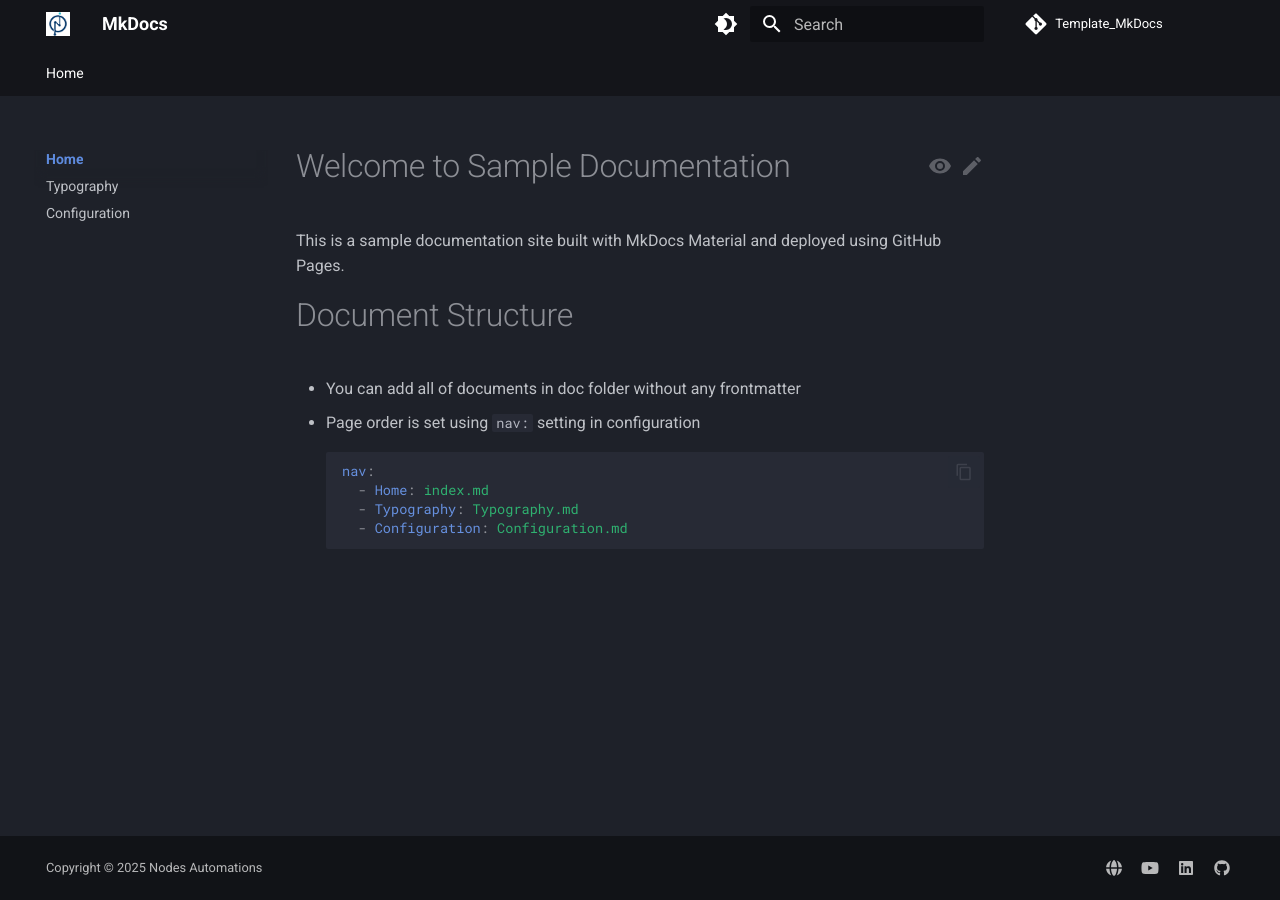
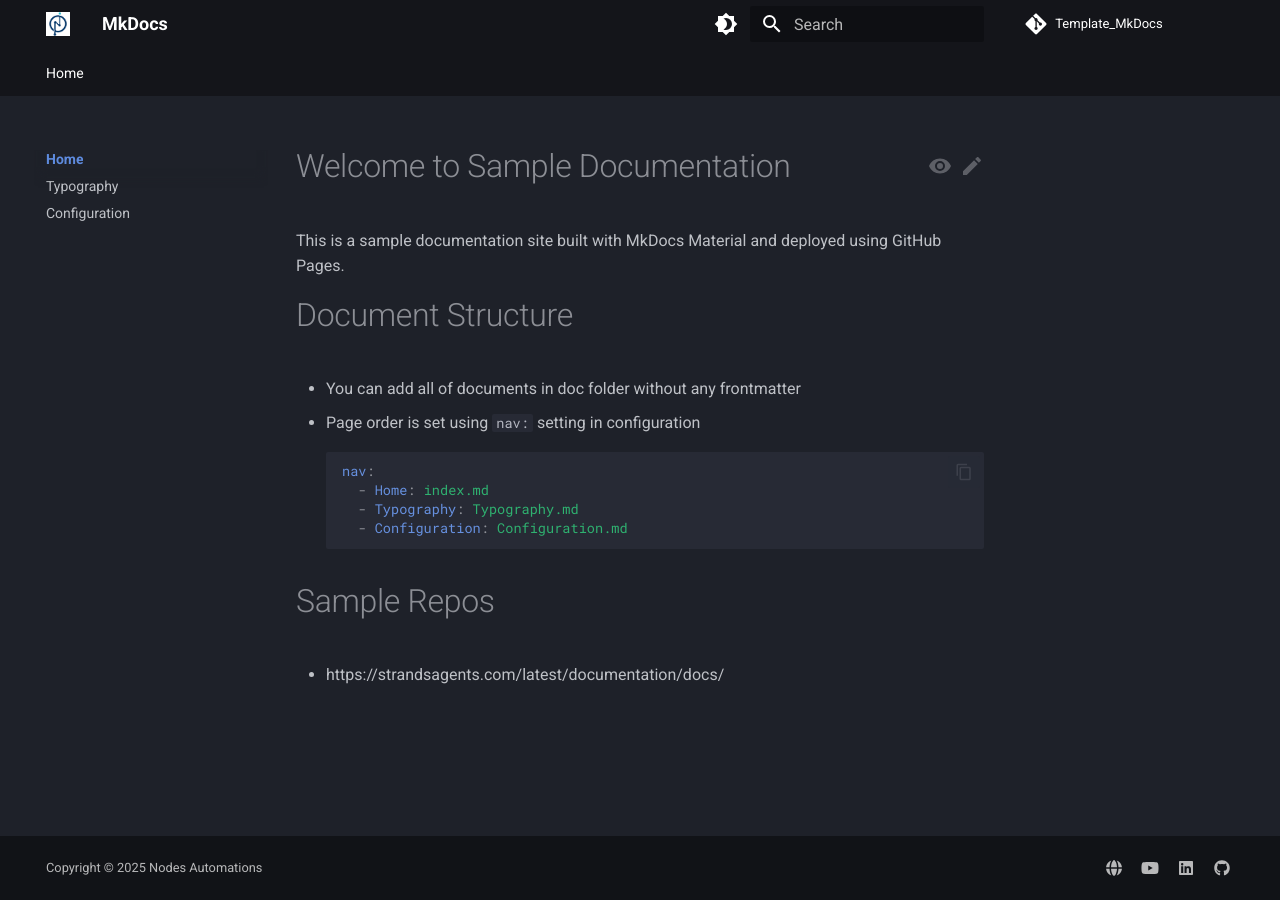
Before and after one commit to NodesAutomations/Template_MkDocs, an MkDocs documentation site: the page built from docs/index.md, in a window 1280 px wide. Built offline with MkDocs 1.6.1 and Material for MkDocs 9.7.7, drawn with Linux system fonts in a browser that asks for light colours; comment, search, counter and statistics services are not loaded.

Commit message:
Add Sample Repos section to index.md

````diff
--- a/docs/index.md
+++ b/docs/index.md
@@ -11,3 +11,6 @@
   - Typography: Typography.md
   - Configuration: Configuration.md
 ```
+
+# Sample Repos
+- https://strandsagents.com/latest/documentation/docs/
````
